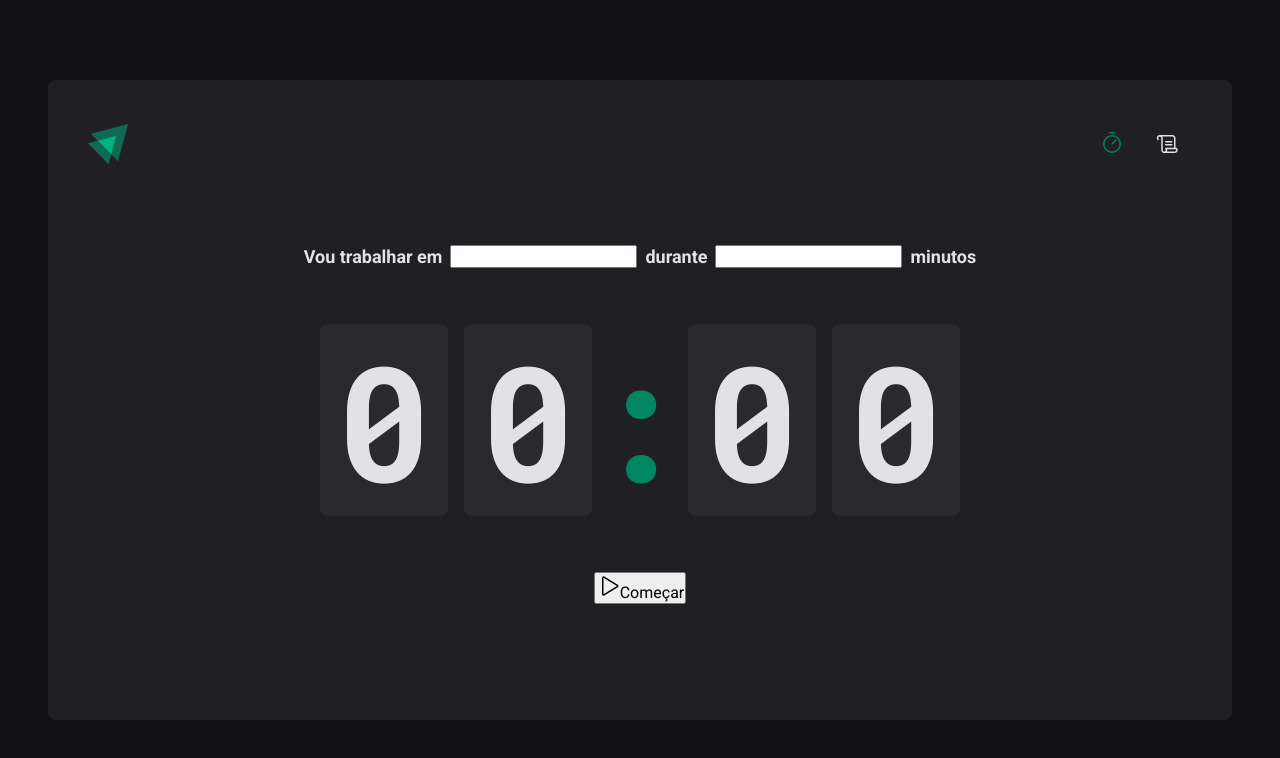
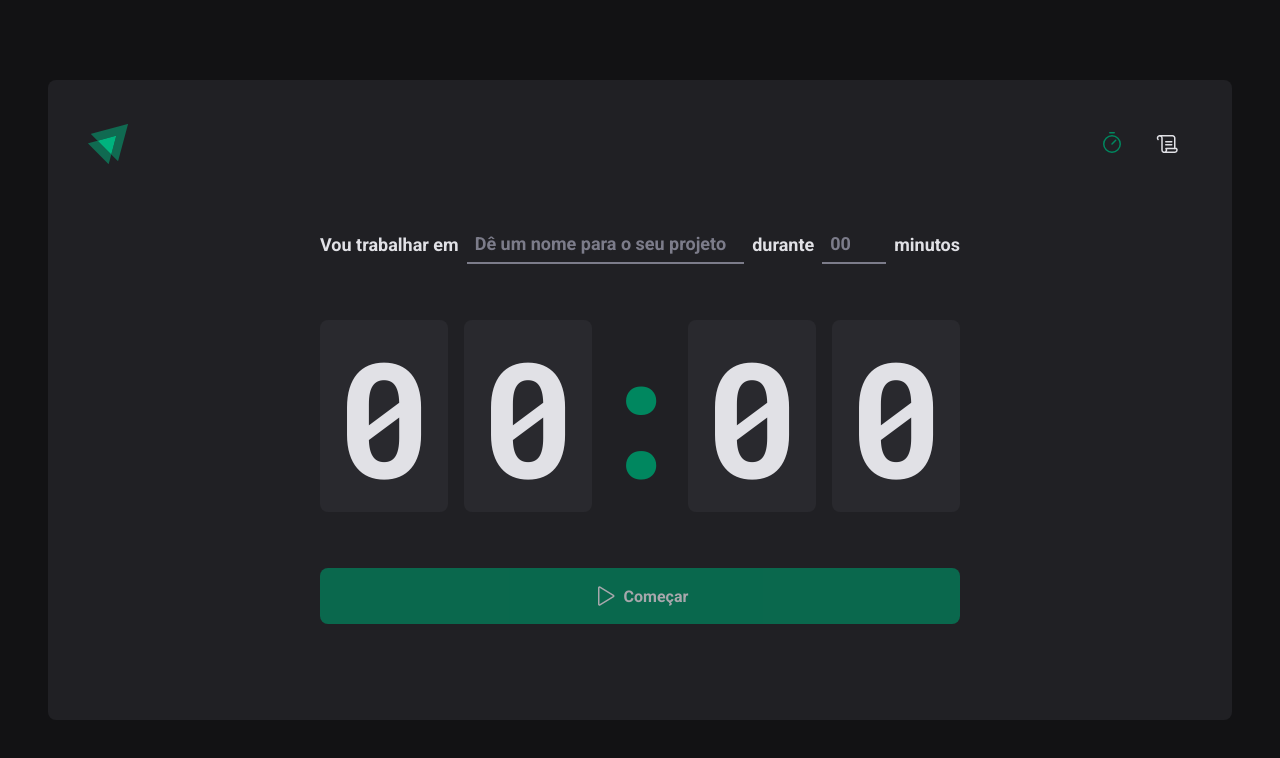
Before and after one commit to aninhabort/projeto-ignite-timer, a React (Vite) app: page / in a window 1280 px wide. Shown: the top 758 px of the page. Built offline with nearby package versions, Linux system fonts and the light colour scheme; the HTML template or start-up script is replaced by a standard one.

Commit message:
estilizando o input e o button da pagina home

```diff
--- a/src/pages/Home/index.tsx
+++ b/src/pages/Home/index.tsx
@@ -4,7 +4,10 @@
   CountdownContainer,
   FormContainer,
   HomeContainer,
+  MinutesAmountsInput,
   Separator,
+  StartCountdownButton,
+  TaskInput,
 } from './styles'
 
 const Home = () => {
@@ -13,9 +16,15 @@
       <form action="">
         <FormContainer>
           <label htmlFor="task">Vou trabalhar em</label>
-          <input id="task" />
+          <TaskInput id="task" placeholder="Dê um nome para o seu projeto" />
+
           <label htmlFor="minutesAmount">durante</label>
-          <input type="number" id="minutesAmount" />
+          <MinutesAmountsInput
+            type="number"
+            id="minutesAmount"
+            placeholder="00"
+          />
+
           <span>minutos</span>
         </FormContainer>
 
@@ -27,10 +36,10 @@
           <span>0</span>
         </CountdownContainer>
 
-        <button type="submit">
+        <StartCountdownButton disabled type="submit">
           <Play size={24} />
           Começar
-        </button>
+        </StartCountdownButton>
       </form>
     </HomeContainer>
   )
--- a/src/pages/Home/styles.ts
+++ b/src/pages/Home/styles.ts
@@ -28,6 +28,34 @@
   flex-wrap: wrap;
 `
 
+export const BaseInput = styled.input`
+  background: transparent;
+  height: 2.5rem;
+  border: 0;
+  border-bottom: 2px solid ${(props) => props.theme['gray-500']};
+  font-weight: bold;
+  font-size: 1.125rem;
+  padding: 0 0.5rem;
+  color: ${(props) => props.theme['gray-100']};
+
+  &:focus {
+    box-shadow: none;
+    border-color: ${(props) => props.theme['green-500']};
+  }
+
+  &::placeholder {
+    color: ${(props) => props.theme['gray-500']};
+  }
+`
+
+export const TaskInput = styled(BaseInput)`
+  flex: 1;
+`
+
+export const MinutesAmountsInput = styled(BaseInput)`
+  width: 4rem;
+`
+
 export const CountdownContainer = styled.div`
   font-family: 'Roboto Mono', monospace;
   font-size: 10rem;
@@ -53,3 +81,30 @@
   display: flex;
   justify-content: center;
 `
+
+export const StartCountdownButton = styled.button`
+  width: 100%;
+  border: 0;
+  padding: 1rem;
+  border-radius: 8px;
+
+  display: flex;
+  align-items: center;
+  justify-content: center;
+
+  gap: 0.5rem;
+  font-weight: bold;
+
+  cursor: pointer;
+  background: ${(props) => props.theme['green-500']};
+  color: ${(props) => props.theme['gray-100']};
+
+  &:disabled {
+    opacity: 0.7;
+    cursor: not-allowed;
+  }
+
+  &:not(:disabled):hover {
+    background: ${(props) => props.theme['green-700']};
+  }
+`
```
